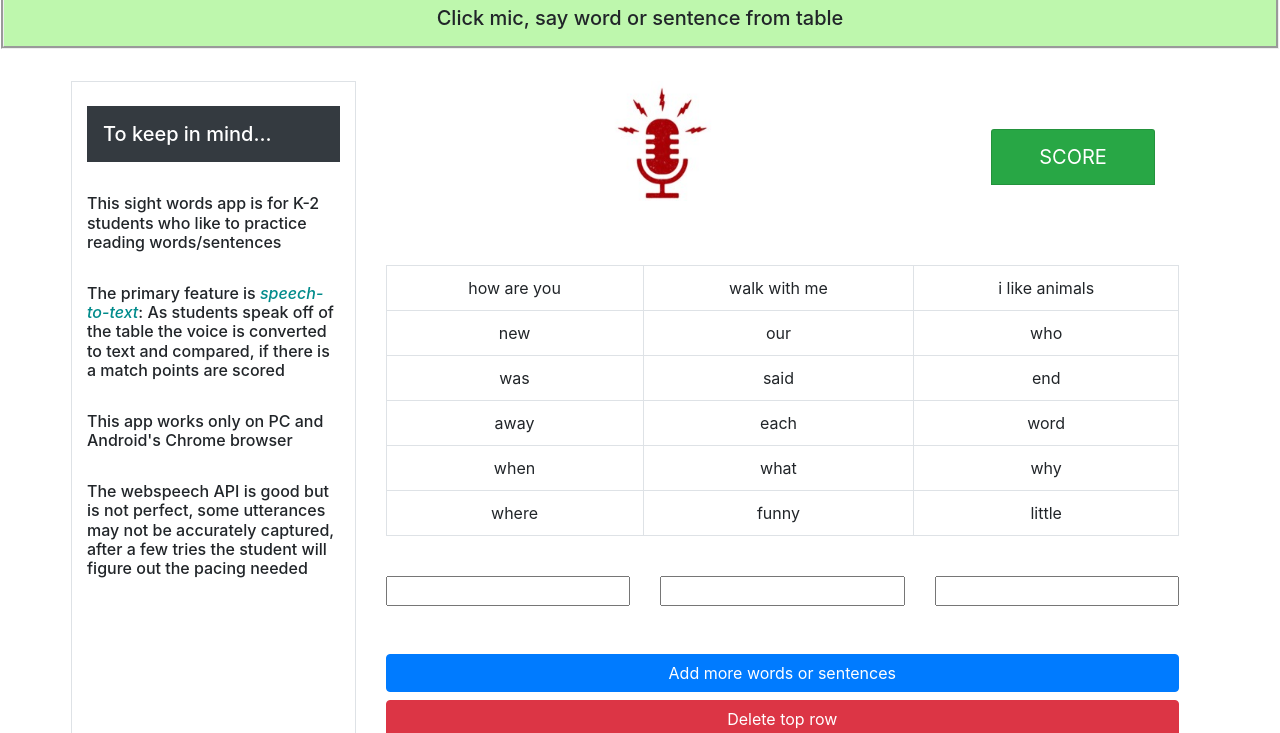
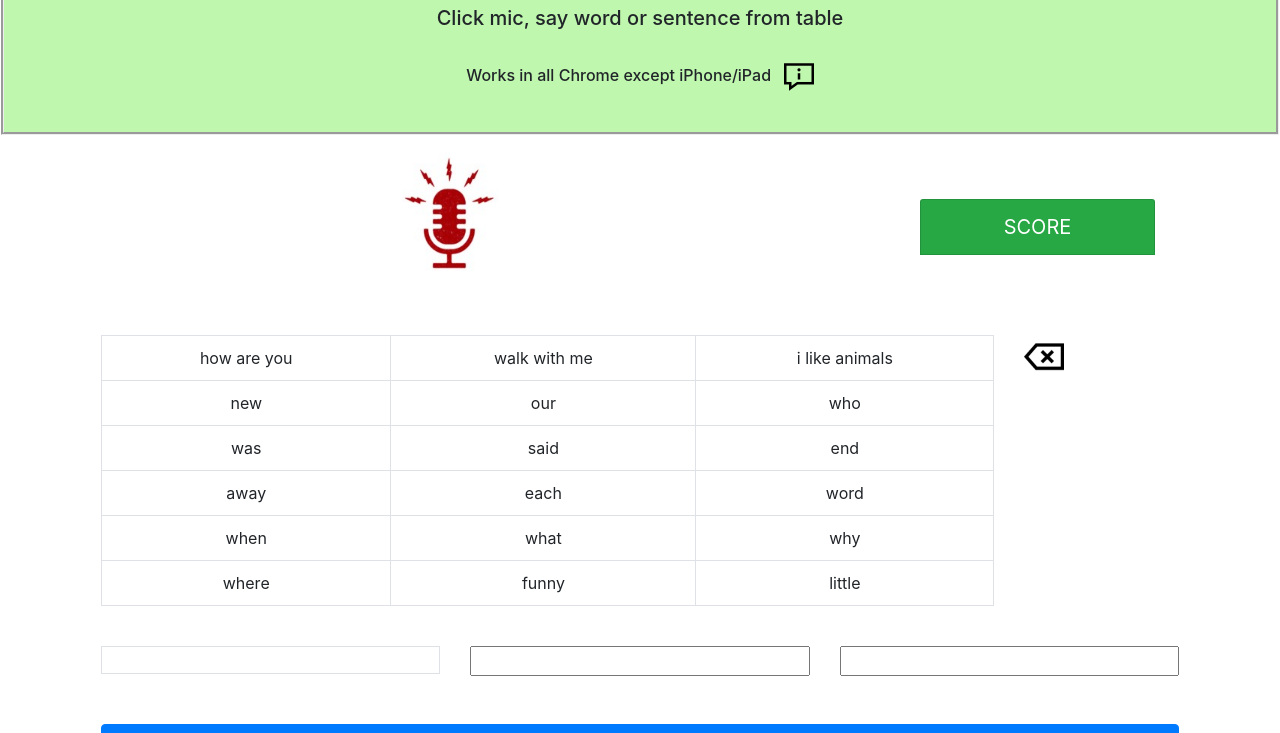
Before and after one commit to capsicumsambar/teju, a plain HTML site: page sight.html in a window 1280 px wide. Shown: the part 67-800 px from the top of the page. Drawn offline with nearby package versions, Linux system fonts and the light colour scheme.

Commit message:
New features

```diff
--- a/sight.html
+++ b/sight.html
@@ -28,17 +28,20 @@
                 <div class="col text-center p-2" style="background-color: rgb(190, 247, 173);border-style: groove;">
                     <h2 style="color:chocolate;">Practice sight words and sentences!</h2>
                     <h5>Click mic, say word or sentence from table</h5>
-                </div>
+                        <h6 class="p-3 m-3">Works in all Chrome except iPhone/iPad &nbsp
+                            <img width="30" height="30"  src="info.png" id="instructionsbutton">
+                        </h6>
+
             </div>
         </div>
         <!-- Middle section of the page -->
         <div class="container p-3">
         <div class="row">
         <!-- Left 1-quarter section of the app -->
-            <div class="col-3 border border-2">
+            <div class="col-3" id="instructions">
                 <br>
-                <h5 class="bg-dark text-white p-3">To keep in mind...</h5>
                 <br>
+                <div>
                     <h6>This sight words app is for K-2 students who like to practice reading words/sentences</h6>
                     <br>
                     <h6>The primary feature is <span style="color:darkcyan"><i>speech-to-text</i></span>: As students speak off of the table the voice is
@@ -47,10 +50,13 @@
                     <h6>This app works only on PC and Android's Chrome browser</h6>
                     <br>
                     <h6>The webspeech API is good but is not perfect,
-                    some utterances may not be accurately captured, after a few tries the student will figure out the pacing needed</h6>
+                        some utterances may not be accurately captured, after a few tries the student
+                        will figure out the pacing needed
+                    </h6>
+                </div>
             </div>
         <!-- Right 3-quarters section of the app -->
-            <div class="col-9">
+            <div class="col-9" id="rightthreecols">
 
         <!-- Mic and points button -->
                 <div class="row px-4 mx-auto sticky-top ">
@@ -62,18 +68,21 @@
                         <div id="timer" class="fa"></div>
                     </div>
                     <div class="col">
-                        <p id="points" class="text-center mt-5 card card-header bg-lg bg-success text-white" style="font-size: 1.25rem;"> SCORE </p>
+                        <p id="points" class="text-center mt-5 card card-header bg-lg bg-success text-white"
+                        style="font-size: 1.25rem;"> SCORE </p>
+                        <audio id="airhorn" src="airhorn.mp3" autoplay="false"></audio>
                     </div>
                 </div>
         <!-- Spoken word display -->
                 <div class="row px-4">
                     <div class="col text-left p-4">
                         <p class="output" style="color:rgb(39, 2, 39)"></p>
+                        <div id="successimg"></div>
                     </div>
                 </div>
         <!-- Word table -->
                 <div class="row mx-auto">
-                    <div class="col">
+                    <div class="col-10">
                         <table id="table" class="table table-bordered text-center">
                             <tr>
                                 <td>how are you</td>
@@ -107,11 +116,14 @@
                             </tr>
                         </table>
                     </div>
+                    <div class="col-2">
+                        <img src="delete.png" width="40" height="40" onclick="deleteRow()">
+                    </div>
                 </div>
         <br>
          <!--Starting words and sentences  -->
                 <div class="row  mx-auto mb-5">
-                <div class="col"> <input class="wordInput input-group" type="text" name="word1" id="word1" /></div>
+                <div class="col"> <input class="wordInput input-group border border-3" type="text" name="word1" id="word1" /></div>
                 <div class="col"> <input class="wordInput input-group" type="text" name="word2" id="word2" /> </div>
                 <div class="col"> <input class="wordInput input-group" type="text" name="word3" id="word3" /> </div>
                 </div>
@@ -127,13 +139,13 @@
 
 
         <!-- Delete rows -->
-            <div class="row  mx-auto m-2">
+            <!-- <div class="row  mx-auto m-2">
                 <div class="col">
                     <button type="button" class="btn btn-danger btn-block"  onclick="deleteRow()" id="delete">
                         Delete top row
                     </button>
                 </div>
-            </div>
+            </div>    -->
 
         <!-- Refresh button -->
              <div class="row  mx-auto m-2">
--- a/sight.js
+++ b/sight.js
@@ -60,8 +60,11 @@ recognition.maxAlternatives = 1;
 var diagnostic = document.querySelector('.output');
 var table = document.getElementById("table");// redeclaring as above table declaration is local
 
+
+
 // word spoken event is fired after sightbutton is clicked
 sightbutton.onclick = function() {
+  // $('#partyimg').remove();
   // $("addtimer").append("<div id='timer' class='fa'></div>"); //adding timer back for second and beyond mic clicks
   recognition.start();
   // timer start/end function after mic is clicked
@@ -131,8 +134,10 @@ recognition.onresult = function(event) {
       }
     }
     $('#points').html(points);
-    // $('#sticker').append("<div class='sticker-img'><img src='stallion.jpg' width='120' height='120'></div>");
-    // document.querySelector('#airhorn').play();
+    $('#successimg').append("<img id='partyimg' width='120' height='120' src='wildkratts.jpg'>");
+
+
+    document.querySelector('#airhorn').play();
   };
   console.log(sightTableArray)
   console.log('Confidence: ' + event.results[0][0].confidence);
@@ -149,3 +154,10 @@ recognition.onnomatch = function(event) {
 recognition.onerror = function(event) {
   diagnostic.textContent = 'Error occurred in recognition: ' + event.error;
 }
+
+$("#instructions").hide();
+$("#rightthreecols").toggleClass("col-12");
+$("#instructionsbutton").click(function(){
+    $("#instructions").toggle();
+    $("#rightthreecols").toggleClass("col-12");
+});
```
Also changed, not shown: delete.png (added), info.png (added). Lines whose indentation alone changed are shown as unchanged.
